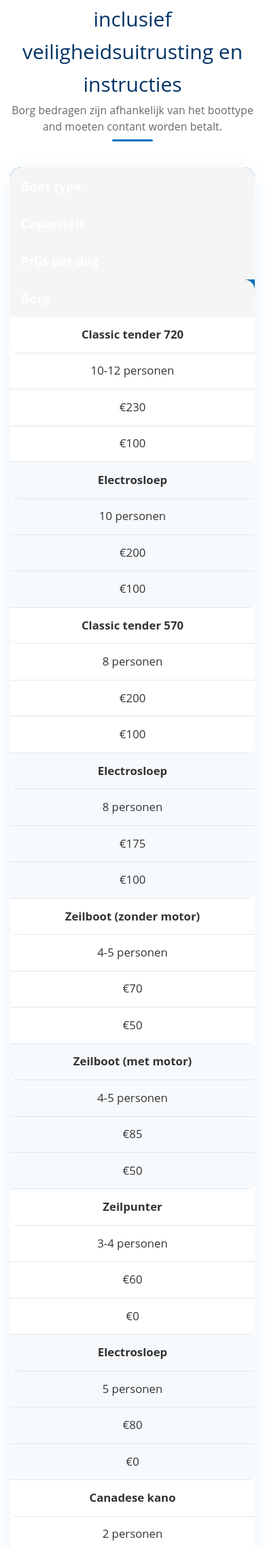
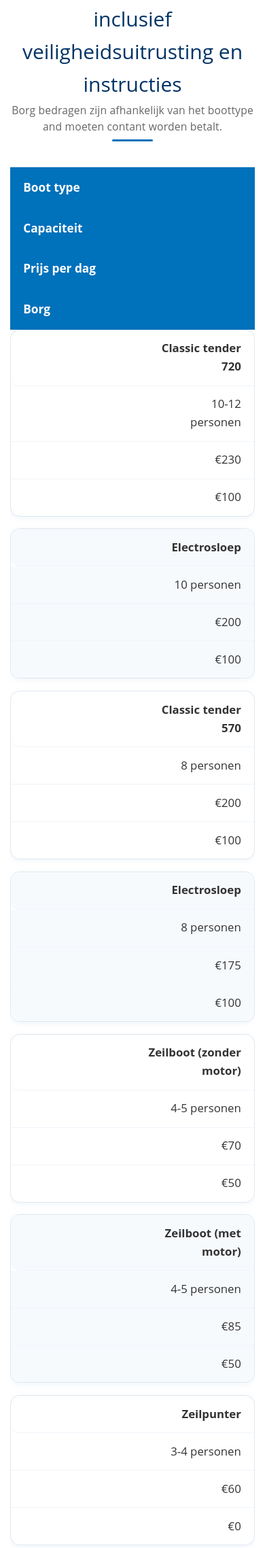
Before and after one commit to ULT1M4T3CK/Nijenhuis, a PHP site: page /pages/botenverhuur.html in a window 390 px wide. Shown: the part 2455-4732 px from the top of the page at 68% size. Run offline with PHP 8.4, Linux system fonts and the light colour scheme.

Commit message:
Enhance mobile design

```diff
--- a/styles.css
+++ b/styles.css
@@ -3224,3 +3260,66 @@ body.dark-mode .message-time {
   margin: 0 auto;
   pointer-events: none;
 }
+
+@media (max-width: 900px) {
+  .pricing-table {
+    background: none;
+    border-radius: 0;
+    box-shadow: none;
+    width: 100%;
+    margin: 1.5rem 0;
+  }
+  .pricing-header th {
+    background: var(--primary-color);
+    color: #fff;
+    font-size: 1.08rem;
+    font-weight: 700;
+    border-radius: 12px 12px 0 0;
+    margin-bottom: 0;
+    padding: 1rem 1.2rem;
+    text-align: left;
+  }
+  .pricing-row {
+    margin-bottom: 1.1rem;
+    background: var(--white);
+    border-radius: 14px;
+    box-shadow: 0 2px 8px rgba(0,113,187,0.07);
+    border: 1.5px solid #e0e7ef;
+    overflow: hidden;
+    padding: 0;
+    display: block;
+  }
+  .pricing-row td {
+    display: flex;
+    justify-content: space-between;
+    align-items: center;
+    padding: 0.85rem 1.2rem;
+    font-size: 1.05rem;
+    color: var(--text-color);
+    border-bottom: 1px solid #f0f4fa;
+    background: none;
+    border-radius: 0;
+    font-weight: 500;
+    gap: 1.2rem;
+  }
+  .pricing-row td:last-child {
+    border-bottom: none;
+  }
+  .pricing-row:last-child {
+    margin-bottom: 0;
+  }
+  .pricing-row td::before {
+    content: attr(data-label);
+    font-weight: 600;
+    color: var(--primary-color);
+    flex: 1 1 50%;
+    text-align: left;
+    font-size: 0.98rem;
+    margin-right: 1.2rem;
+    min-width: 110px;
+  }
+  .pricing-row td {
+    flex: 2 1 50%;
+    text-align: right;
+  }
+}
```
Also changed, not shown: other parts of styles.css (+42 -6 lines).
